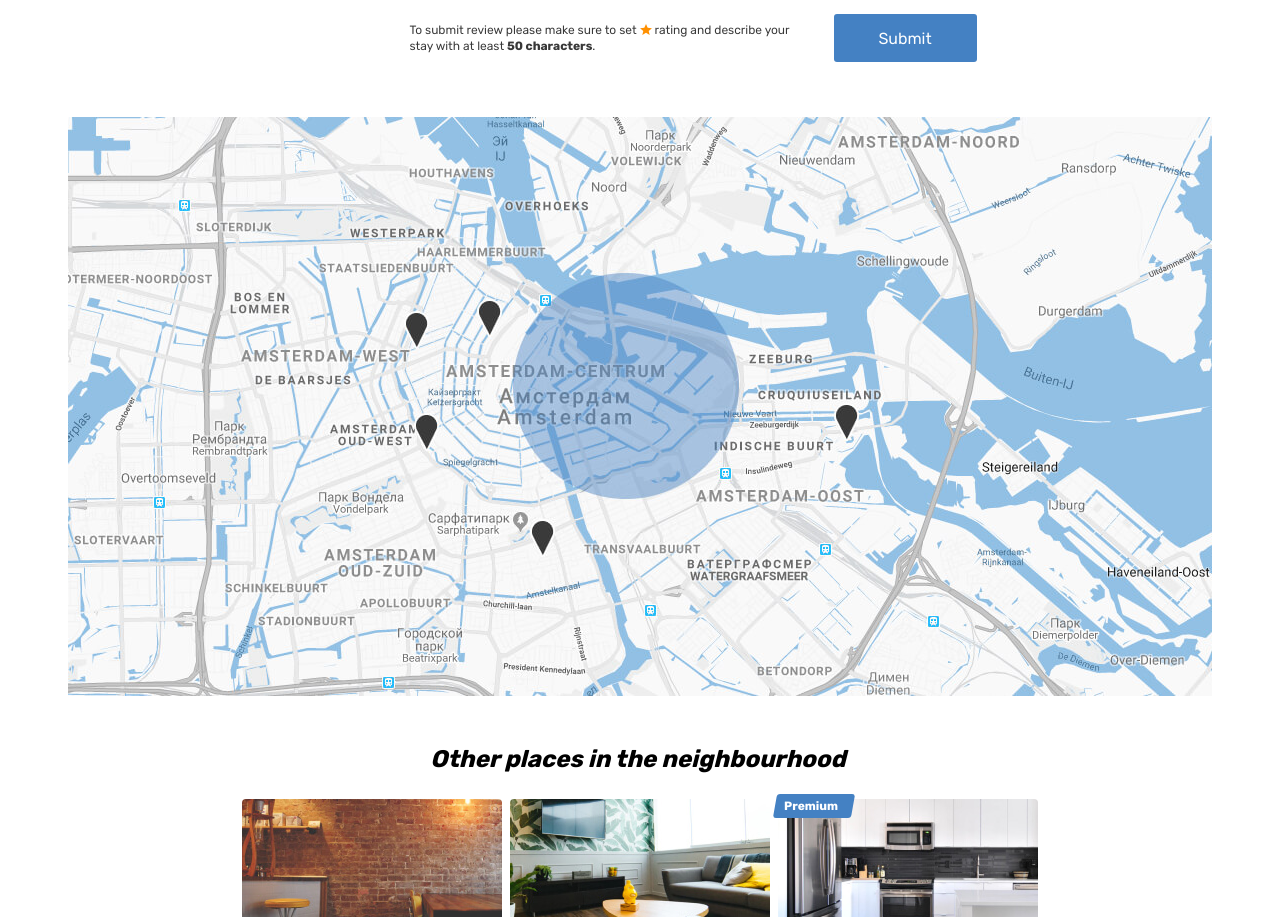
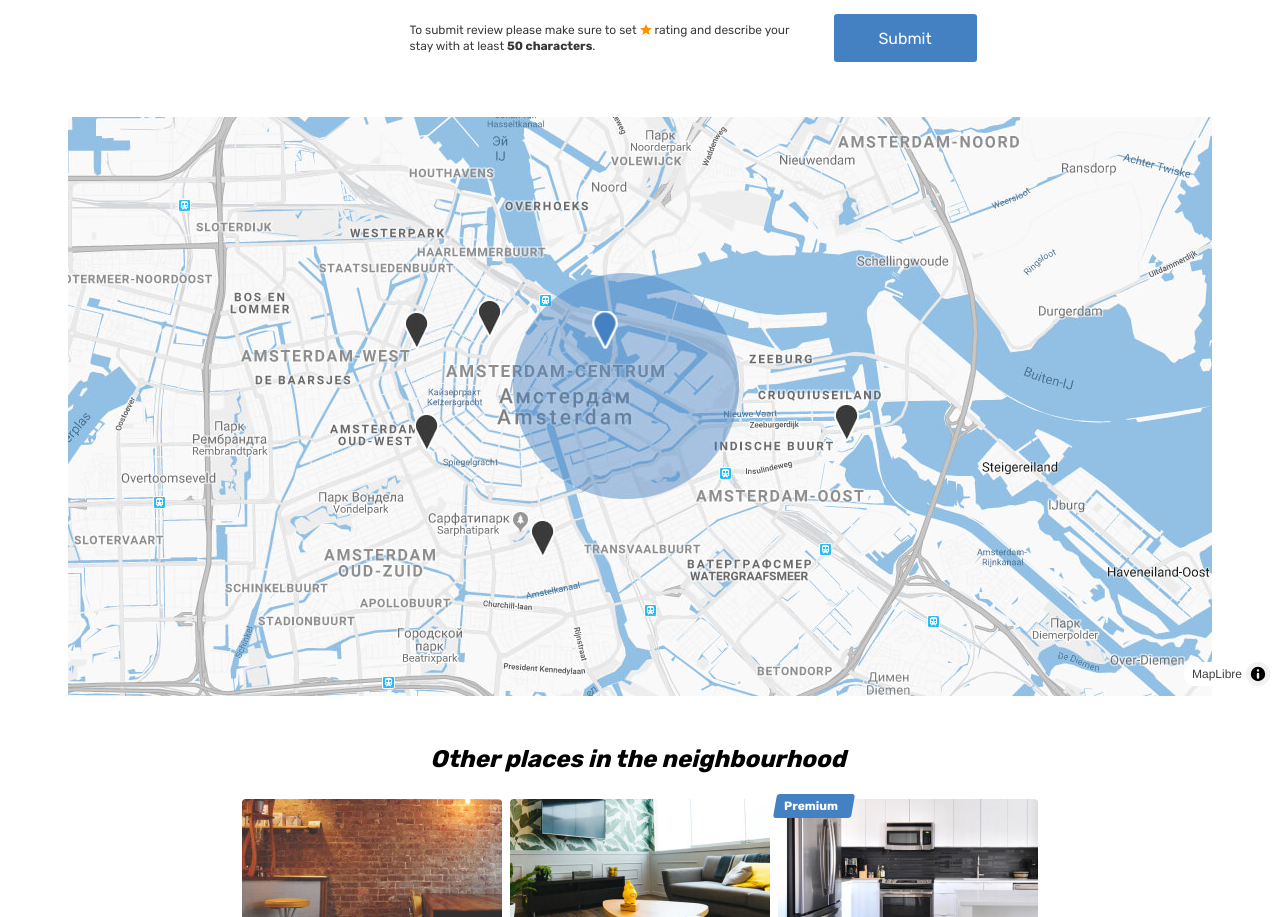
Before and after one commit to Chackmoole/six-cities, a React (Create React App) app: page /offer/1 in a window 1280 px wide. Shown: the part 1993-2910 px from the top of the page. Built offline with nearby package versions, Linux system fonts and the light colour scheme; no server answers.

Commit message:
Создание компонента property-map и его интеграция

```diff
--- /dev/null
+++ b/src/components/property-map/property-map.tsx
@@ -0,0 +1,8 @@
+import {Map} from '../map/map';
+import {createLocation, setCurrentCity} from '../../util/util';
+
+export const PropertyMap = () => (
+  <section className="property__map map">
+    <Map city={setCurrentCity('Amsterdam')} locations={createLocation('Amsterdam')} heightStyle={'579px'}></Map>
+  </section>
+);
--- a/src/pages/property/property.tsx
+++ b/src/pages/property/property.tsx
@@ -1,6 +1,7 @@
 import {IOffer} from '../../types/types';
 import {PropertyReviews} from '../../components/property-reviews/property-reviews';
 import {reviews} from '../../mock/reviews';
+import {PropertyMap} from '../../components/property-map/property-map';
 
 interface IProps {
   offers: IOffer[];
@@ -165,7 +166,7 @@ export const Property = ({offers}: IProps) => (
               <PropertyReviews reviews={reviews}/>
             </div>
           </div>
-          <section className="property__map map"></section>
+          <PropertyMap/>
         </section>
         <div className="container">
           <section className="near-places places">
```
